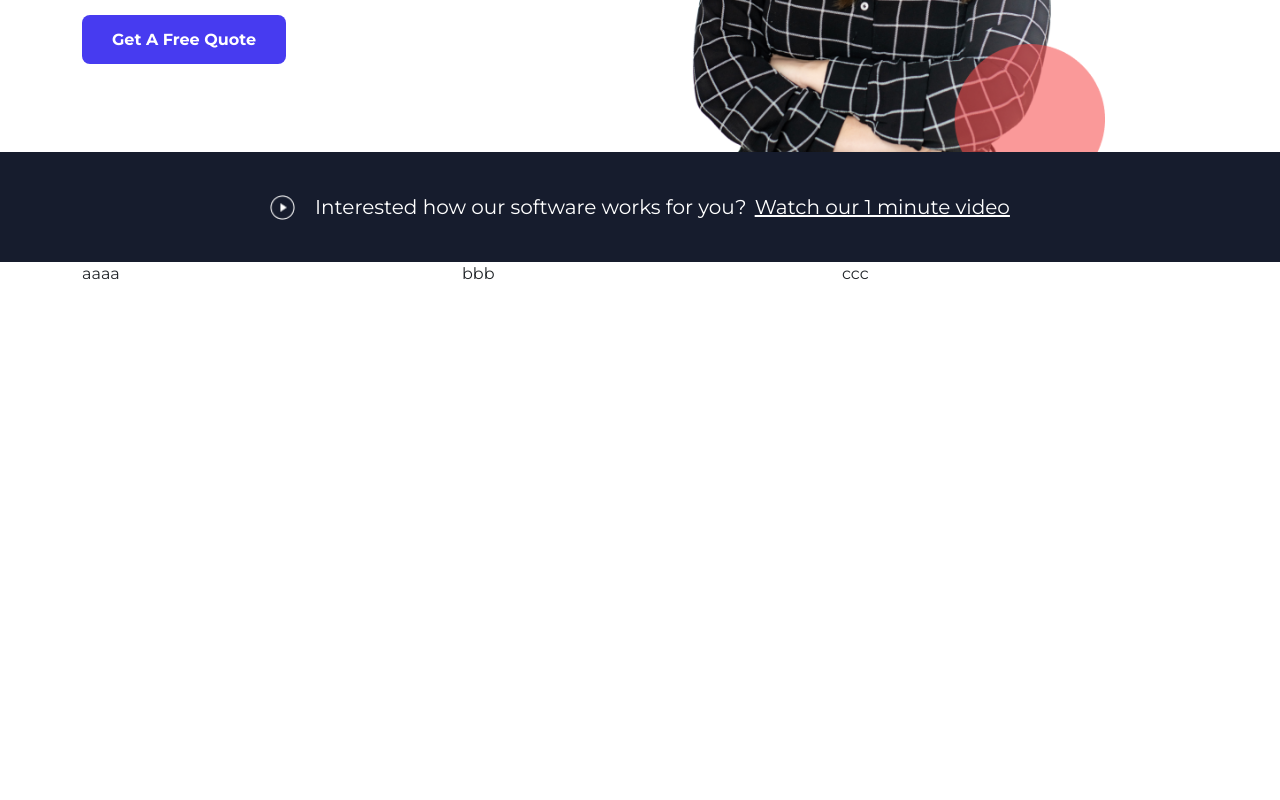
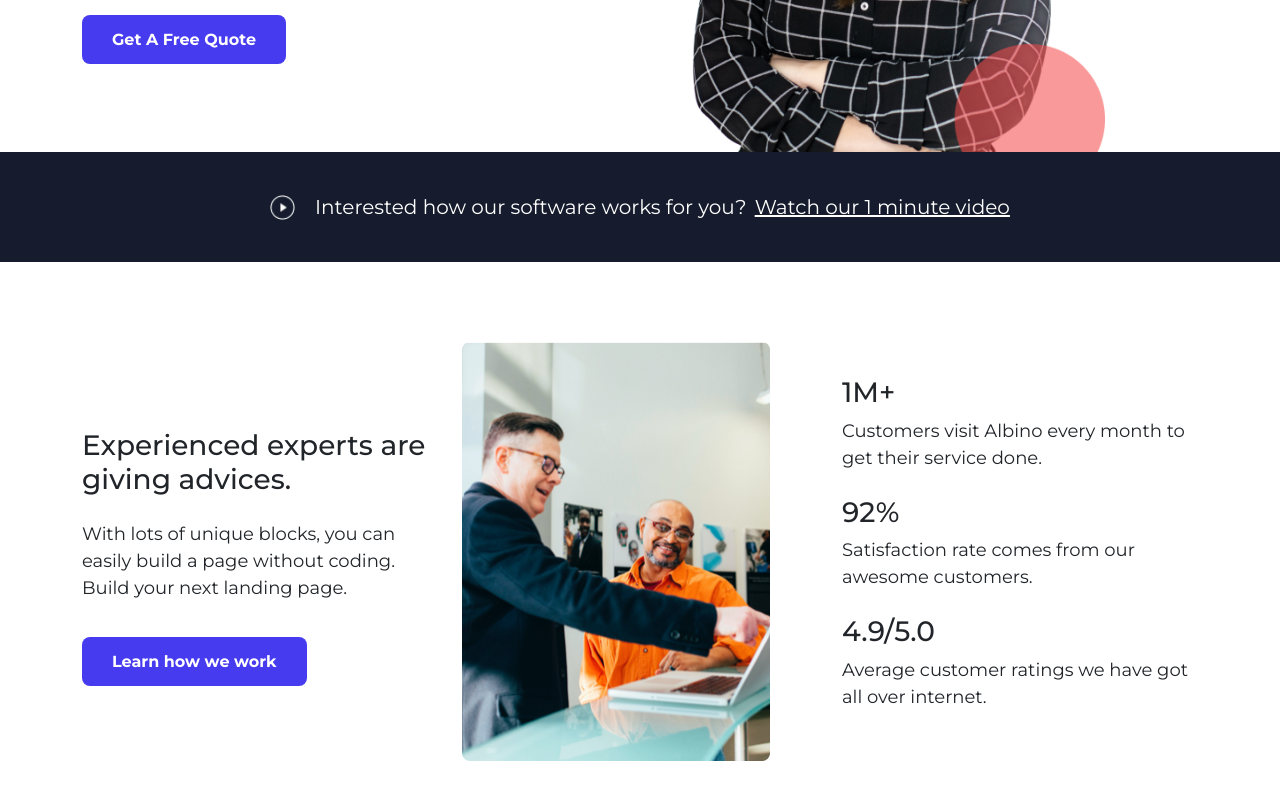
Before and after one commit to ecpieritz/shade-io, a Next.js app: page / in a window 1280 px wide. Shown: the part 484-1284 px from the top of the page. Before the commit the page ends 800 px from the top, so only its background shows below. Built offline with nearby package versions, Linux system fonts and the light colour scheme.

Commit message:
Add Advices section content

```diff
--- a/components/Advices.jsx
+++ b/components/Advices.jsx
@@ -1,13 +1,33 @@
+import Section3Cols from "./Section3Cols";
+const adviceCol1 = (
+  <>
+    <h3>Experienced experts are giving advices.</h3>
+    <p className="mt-4 mb-5">With lots of unique blocks, you can easily build a page without coding. Build your next landing page.</p>
+    <a href="" className='shPurpleBtn'>Learn how we work</a>
+  </>
+);
 
-export default function Advice() {
+const adviceCol2 = (
+  <>
+    <img src="./images/sh-advice__img.png" alt="Men with computer" />
+  </>
+);
+
+const adviceCol3 = (
+  <>
+    <h3>1M+</h3>
+    <p className="mb-4">Customers visit Albino every month to get their service done.</p>
+    <h3>92%</h3>
+    <p className="mb-4">Satisfaction rate comes from our awesome customers.</p>
+    <h3>4.9/5.0</h3>
+    <p>Average customer ratings we have got all over internet.</p>
+  </>
+);
+export default function Advice(props) {
   return (
     <section className="shAdvice">
-      <div className="container">
-        <div className="row">
-          <div className="col-4">aaaa</div>
-          <div className="col-4">bbb</div>
-          <div className="col-4">ccc</div>
-        </div>
+      <div className="container m-10">
+        <Section3Cols col1={adviceCol1} col2={adviceCol2} col3={adviceCol3} />
       </div>
     </section>
   );
--- /dev/null
+++ b/components/Section3Cols.jsx
@@ -0,0 +1,9 @@
+export default function Section3Cols(props) {
+  return (
+    <div className="row align-items-center">
+      <div className="col-4">{props.col1}</div>
+      <div className="col-4">{props.col2}</div>
+      <div className="col-4">{props.col3}</div>
+    </div>
+  );
+}
--- a/pages/index.js
+++ b/pages/index.js
@@ -7,6 +7,7 @@ import Advices from "@/components/Advices";
 const inter = Inter({ subsets: ["latin"] });
 
 export default function Home() {
+
   return (
     <>
       <Head>
```
